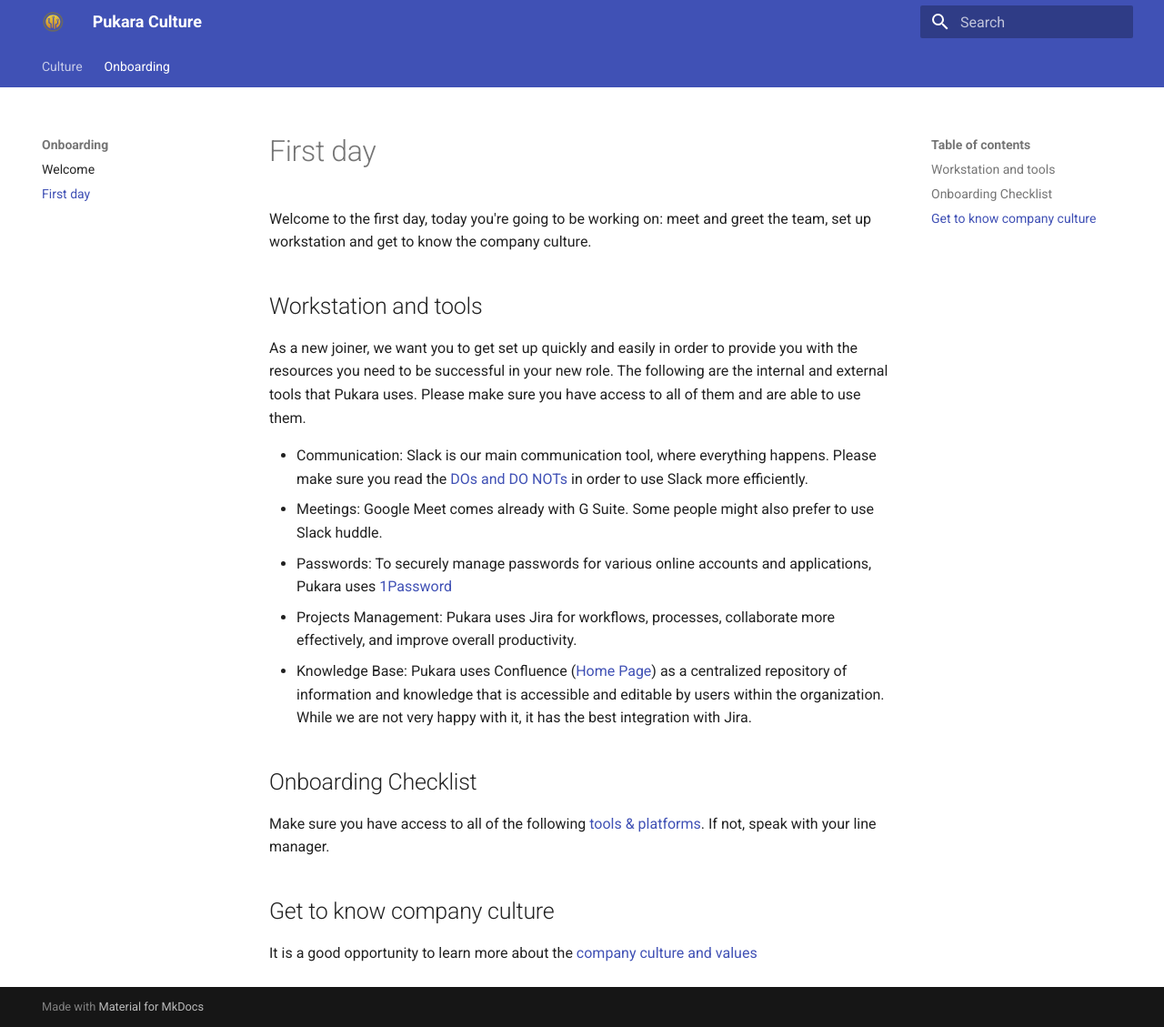
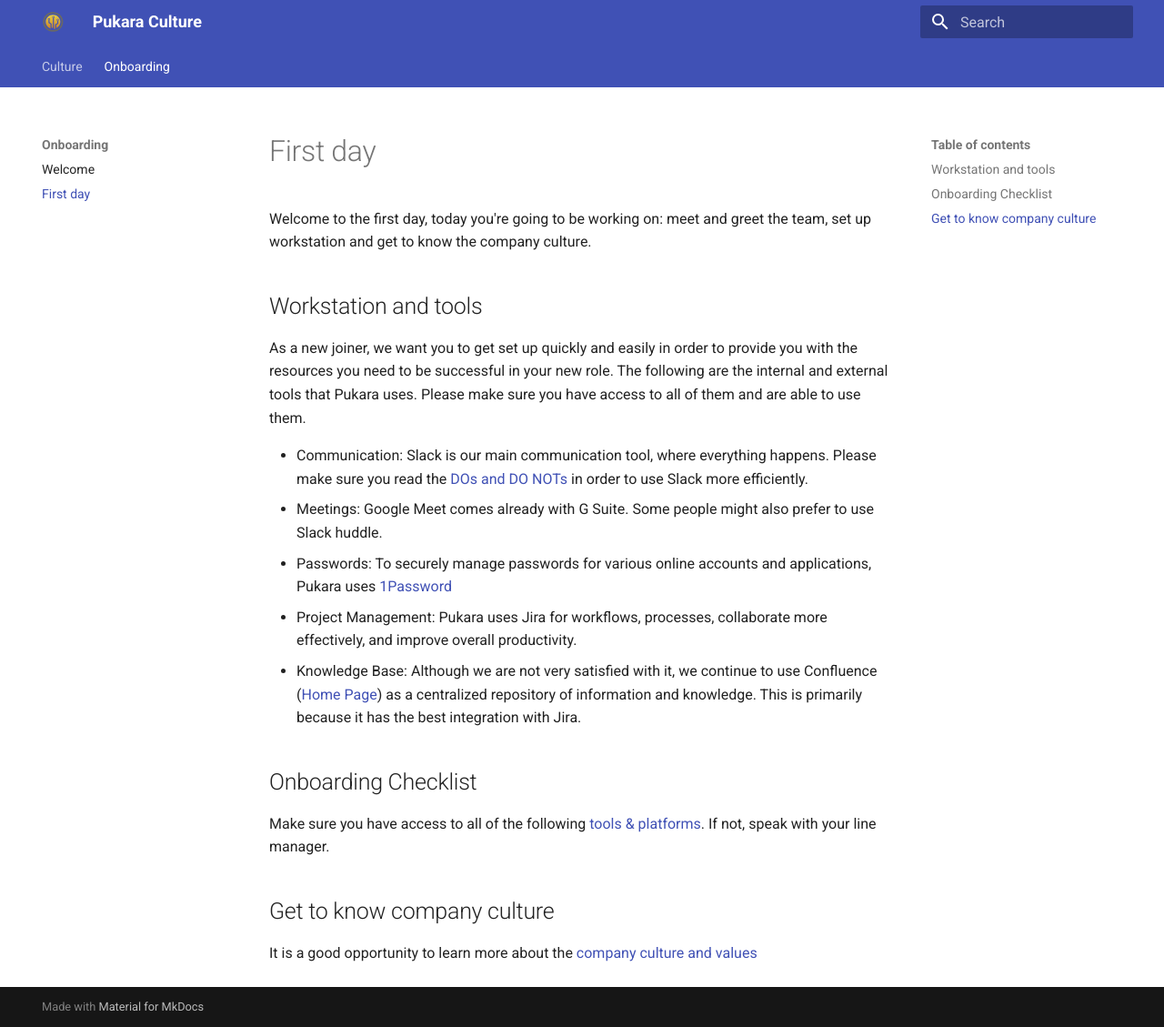
Before and after one commit to pukara-dev/culture, an MkDocs documentation site: the page built from docs/onboarding/first-day.md, in a window 1280 px wide and 1129 px high. Shown: the whole window at 91% size. Built offline with MkDocs 1.6.1 and Material for MkDocs 9.7.7, drawn with Linux system fonts in a browser that asks for light colours.

Commit message:
Refactor of words to make it clearer

```diff
--- a/docs/onboarding/first-day.md
+++ b/docs/onboarding/first-day.md
@@ -9,8 +9,8 @@
 - Communication: Slack is our main communication tool, where everything happens. Please make sure you read the [DOs and DO NOTs](https://pukarait.atlassian.net/wiki/spaces/PUK/pages/2257977423/Slack+Etiquette+and+Expectations) in order to use Slack more efficiently.
 - Meetings: Google Meet comes already with G Suite. Some people might also prefer to use Slack huddle.
 - Passwords: To securely manage passwords for various online accounts and applications, Pukara uses [1Password](https://1password.com/)
-- Projects Management: Pukara uses Jira for workflows, processes, collaborate more effectively, and improve overall productivity.
-- Knowledge Base: Pukara uses Confluence ([Home Page](https://pukarait.atlassian.net/wiki/spaces/PUK/overview)) as a centralized repository of information and knowledge that is accessible and editable by users within the organization. While we are not very happy with it, it has the best integration with Jira.
+- Project Management: Pukara uses Jira for workflows, processes, collaborate more effectively, and improve overall productivity.
+- Knowledge Base: Although we are not very satisfied with it, we continue to use Confluence ([Home Page](https://pukarait.atlassian.net/wiki/spaces/PUK/overview)) as a centralized repository of information and knowledge. This is primarily because it has the best integration with Jira.
 
 ## Onboarding Checklist
 
```
